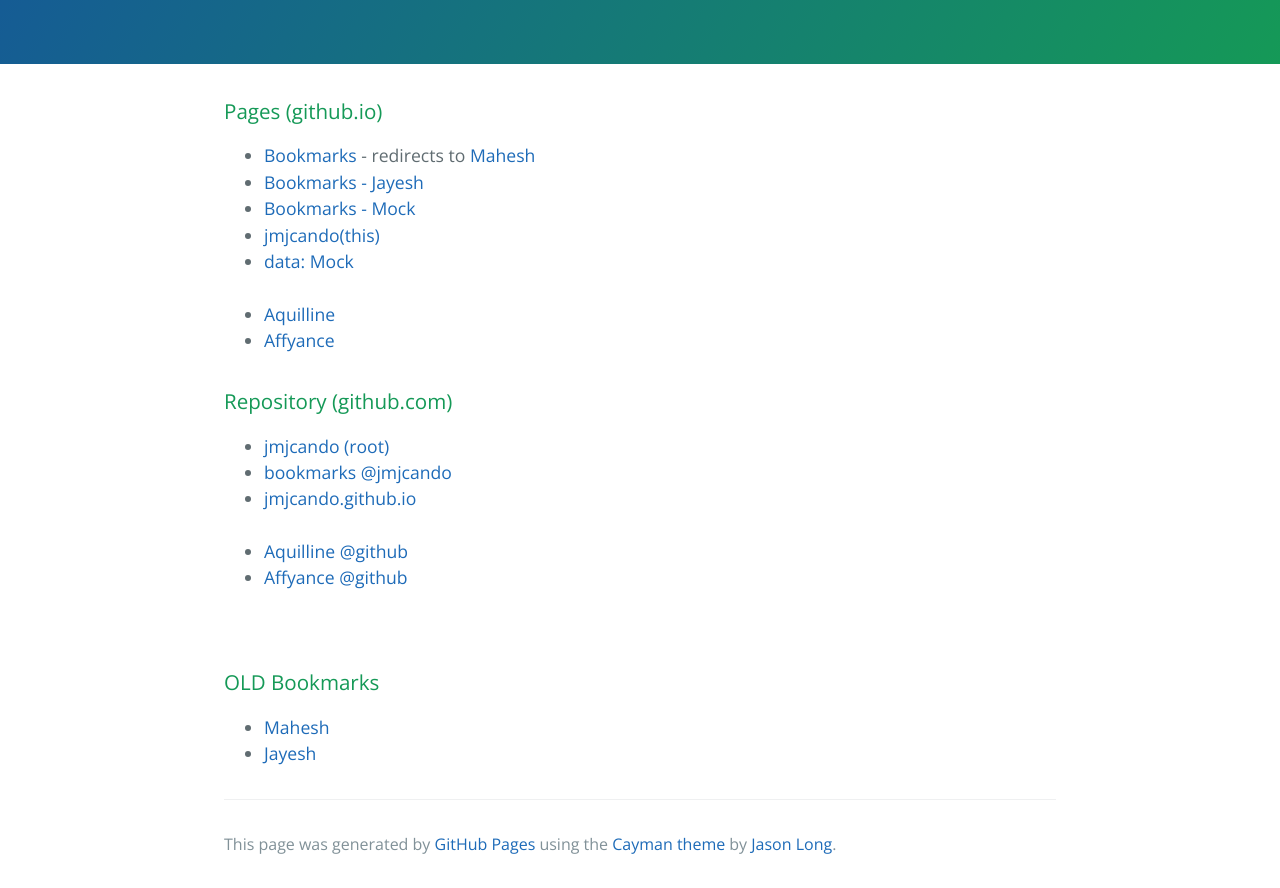
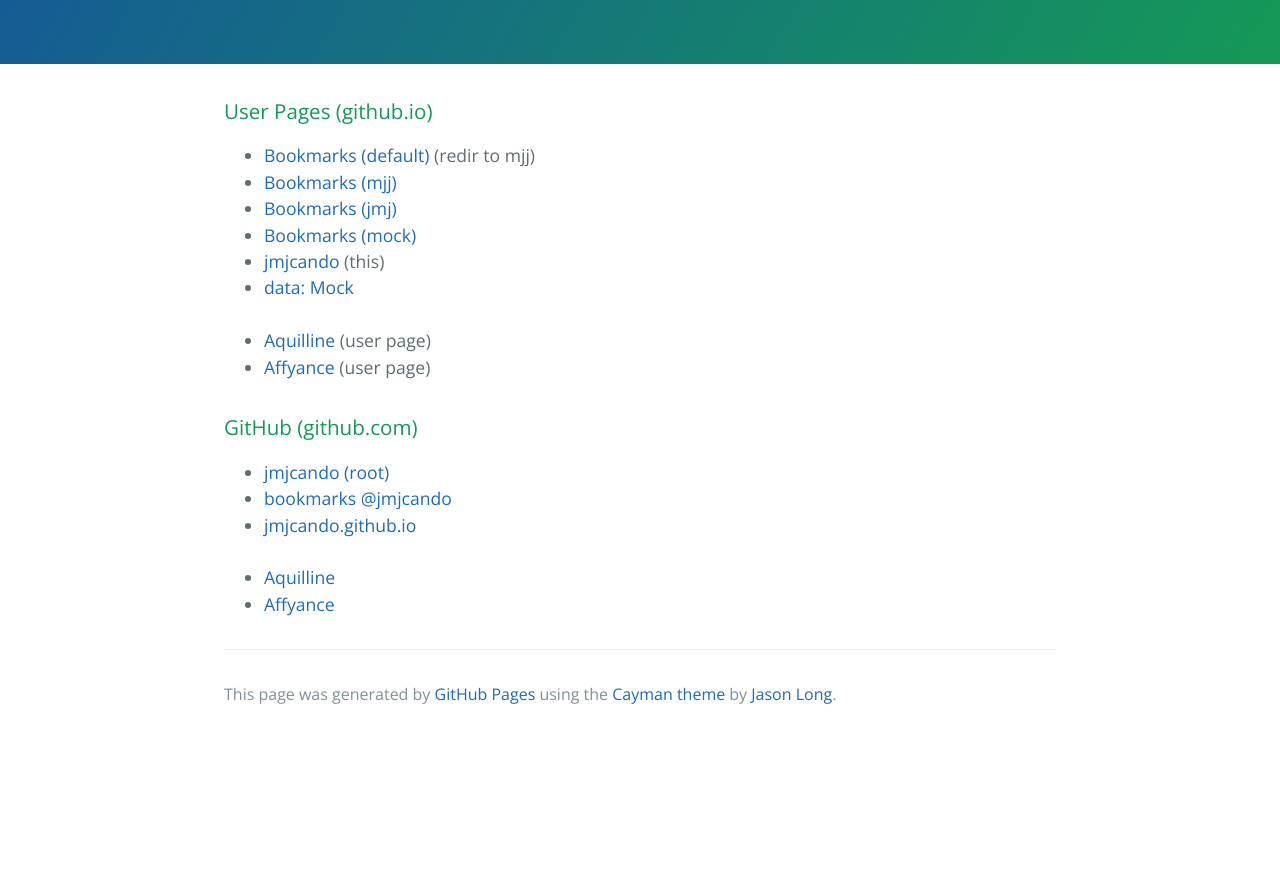
Before and after one commit to jmjcando/jmjcando.github.io, a plain HTML site: page index.html in a window 1280 px wide. Shown: the part 176-1064 px from the top of the page. After the commit the page ends 914 px from the top, so only its background shows below. Drawn offline with nearby package versions, Linux system fonts and the light colour scheme.

Commit message:
chore: update urls/text

```diff
--- a/index.html
+++ b/index.html
@@ -19,37 +19,32 @@
 
   <section class="main-content">
 
-    <h3>Pages (github.io)</h3>
+    <h3>User Pages (github.io)</h3>
     <ul>
-      <li><a href="/bookmarks/">Bookmarks</a> - redirects to <a href="/bookmarks/mjj">Mahesh</a></li>
-      <li><a href="/bookmarks/jmj">Bookmarks - Jayesh</a></li>
-      <li><a href="/bookmarks/mock">Bookmarks - Mock</a></li>
-      <li><a href="https://jmjcando.github.io/">jmjcando(this)</a></li>
+      <li><a href="/bookmarks/">Bookmarks (default)</a> (redir to mjj)</li>
+      <li><a href="/bookmarks/mjj">Bookmarks (mjj)</a></li>
+      <li><a href="/bookmarks/jmj">Bookmarks (jmj)</a></li>
+      <li><a href="/bookmarks/mock">Bookmarks (mock)</a></li>
+      <li><a href="https://jmjcando.github.io/">jmjcando</a> (this)</li>
       <li><a href="/data/data.mock.json">data: Mock</a></li>
       <li style="list-style-type:none">&nbsp;</li>
-      <li><a href="https://aquilline.github.io">Aquilline</a></li>
-      <li><a href="https://affyance.github.io">Affyance</a></li>
+      <li><a href="https://aquilline.github.io">Aquilline</a> (user page)</li>
+      <li><a href="https://affyance.github.io">Affyance</a> (user page)</li>
     </ul>
 
-    <h3>Repository (github.com)</h3>
+    <h3>GitHub (github.com)</h3>
     <ul>
       <li><a href="https://github.com/jmjcando">jmjcando (root)</a></li>
       <li><a href="https://github.com/jmjcando/bookmarks">bookmarks @jmjcando</a></li>
       <li><a href="https://github.com/jmjcando/jmjcando.github.io">jmjcando.github.io </a></li>
 
       <li style="list-style-type:none">&nbsp;</li>
-      <li><a href="https://github.com/aquilline">Aquilline @github</a></li>
-      <li><a href="https://github.com/affyance">Affyance @github</a></li>
+      <li><a href="https://github.com/aquilline">Aquilline</a></li>
+      <li><a href="https://github.com/affyance">Affyance</a></li>
 
     </ul>
     </li>
 
-    <li style="list-style-type:none">&nbsp;</li>
-    <h3>OLD Bookmarks</h3>
-    <ul>
-      <li><a href="http://jmjcando.github.io/bookmarks/">Mahesh</a></li>
-      <li><a href="http://jmjcando.github.io/bookmarks/jmj.htm">Jayesh</a></li>
-    </ul>
 
     <footer class="site-footer">
 
```
